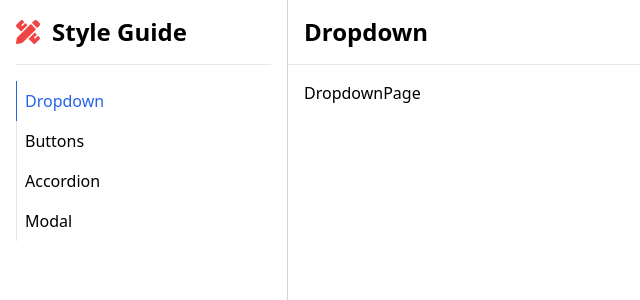
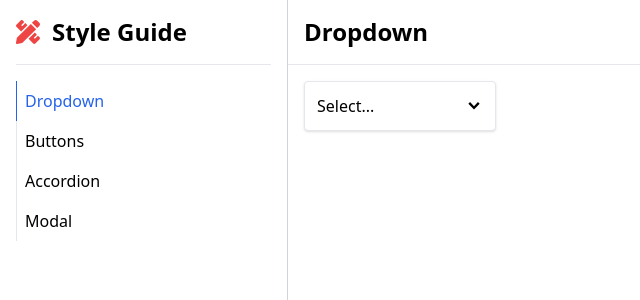
Before and after one commit to Vaishakbg/react-custom-router-app, a React (Create React App) app: page / in a window 1280 px wide. Shown: the top 300 px of the page, without its empty margins (0-640 px from the left). Built offline with nearby package versions, Linux system fonts and the light colour scheme.

Commit message:
Dropdown Components and Page created

```diff
--- a/src/components/Dropdown.js
+++ b/src/components/Dropdown.js
@@ -1,9 +1,34 @@
-import React from 'react'
+import React, { useState } from "react";
+import { GoChevronDown } from "react-icons/go";
 
-function Dropdown() {
+function Dropdown({ options, value, onChange }) {
+  const [isOpen, setIsOpen] = useState(false);
+
+  const handleClick = ()=>{
+    setIsOpen(!isOpen);
+  }
+
+  const handleOptionClick = (option) => {
+    setIsOpen(false);
+    onChange(option);
+  }
+
+  const renderedOptions = options.map((option)=> {
+    return <div className='hover:bg-sky-100 rounded cursor-pointer p-1' key={option.value} onClick={()=>handleOptionClick(option)}>{option.name}</div>
+  });
+
   return (
-    <div>Dropdown</div>
-  )
+    <div className="w-48 relative">
+      <div
+        className="border rounded p-3 shadow bg-white w-full flex justify-between items-center cursor-pointer"
+        onClick={handleClick}
+      >
+        {value?.name || "Select..."}
+        <GoChevronDown className="text-lg" />
+      </div>
+      {isOpen && <div className="border rounded p-3 shadow bg-white w-full absolute top-full">{renderedOptions}</div>}
+    </div>
+  );
 }
 
-export default Dropdown
+export default Dropdown;
--- a/src/pages/DropdownPage.js
+++ b/src/pages/DropdownPage.js
@@ -1,8 +1,21 @@
-import React from 'react'
+import React, { useState } from 'react'
+import Dropdown from '../components/Dropdown'
 
 function DropdownPage() {
+  const [selection, setSelection] = useState(null)
+  const options = [
+    {name:'Red', value:'red'},
+    {name:'Green', value:'green'},
+    {name:'Blue', value:'blue'},
+  ];
+
+  const handleSelection=(option)=>{
+    setSelection(option)
+  }
   return (
-    <div>DropdownPage</div>
+    <div className='flex'>
+      <Dropdown options={options} value={selection} onChange={handleSelection} />
+    </div>
   )
 }
 
```
